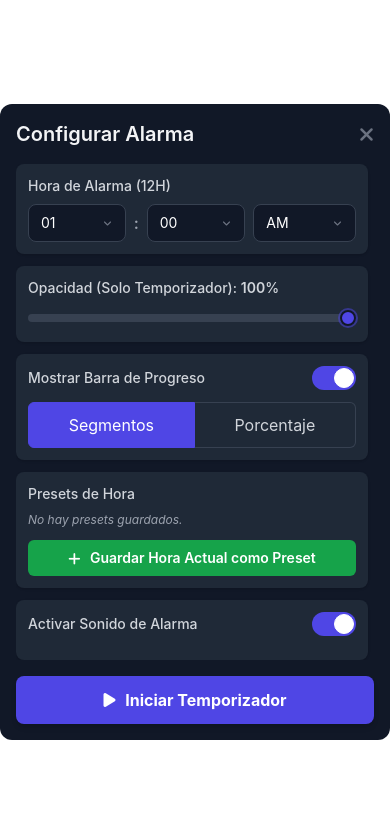
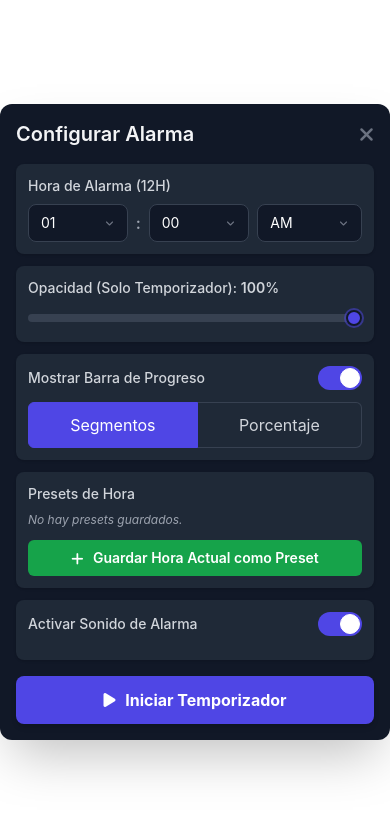
Before and after one commit to johannruiz/kronos, an Electron app: page index.html in a window 390 px wide. Drawn offline with nearby package versions, Linux system fonts and the light colour scheme; no server answers.

Commit message:
Revert "Window shadow removed, main window responsiveness improvements"
This reverts commit fb7c48b0c4a730957a329b0efcf53c30905177af.

```diff
--- a/index.html
+++ b/index.html
@@ -110,7 +110,6 @@
             width: 100%; height: 100%; overflow: auto;
             background-color: rgba(0,0,0,0.7);
             align-items: center; justify-content: center;
-            -webkit-app-region: no-drag; /* Asegura que el modal no sea arrastrable */
         }
         .modal-content {
             background-color: #1f2937; color: white;
@@ -120,8 +119,6 @@
         }
         .modal-button {
             background-color: #4f46e5; color: white;
-            display: inline-block; /* Asegurar comportamiento inline-block */
-            position: relative;    /* Para establecer un contexto de apilamiento */
             padding: 12px 24px; border: none;
             border-radius: 0.5rem; cursor: pointer; margin-top: 20px;
             transition: background-color 0.2s ease-in-out;
@@ -256,35 +253,18 @@
             border-radius: 10px;
             border: 2px solid #222b38; /* Crea un efecto de padding alrededor del thumb */
         }
-        /* Styles for the new scrollable settings area */
-        #scrollableSettingsArea {
-            scrollbar-width: thin; /* Firefox */
-            scrollbar-color: #4A5568 #2D3748; /* Firefox: color del thumb y del track */
-        }
-        #scrollableSettingsArea::-webkit-scrollbar {
-            width: 8px;
-        }
-        #scrollableSettingsArea::-webkit-scrollbar-track {
-            background: #1f2937; /* Slightly different from presetsListContainer for distinction or match body */
-            border-radius: 10px;
-        }
-        #scrollableSettingsArea::-webkit-scrollbar-thumb {
-            background-color: #4A5568;
-            border-radius: 10px;
-            border: 2px solid #1f2937;
-        }
     </style>
 </head>
 <body class="bg-transparent text-white min-h-screen flex items-center justify-center transition-all duration-300">
 
-    <div id="setupView" class="draggable p-4 sm:p-6 md:p-8 bg-gray-900 rounded-xl w-full max-w-md space-y-4 sm:space-y-6 flex flex-col" style="height: 100%; max-height: 780px;">
-        <div class="flex justify-between items-center flex-shrink-0">
+    <div id="setupView" class="draggable p-4 sm:p-6 md:p-8 bg-gray-900 rounded-xl shadow-2xl w-full max-w-md space-y-4 sm:space-y-6">
+        <div class="flex justify-between items-center">
             <h1 class="text-xl sm:text-2xl font-semibold text-gray-100">Configurar Alarma</h1>
             <button id="closeAppBtn" title="Cerrar Aplicación" aria-label="Cerrar Aplicación" class="no-drag text-gray-500 hover:text-gray-300 transition-colors">
                 <i class="fas fa-times fa-lg" aria-hidden="true"></i>
             </button>
         </div>
-        <div id="scrollableSettingsArea" class="flex-grow overflow-y-auto space-y-3 sm:space-y-5 pr-1.5">
+        <div class="space-y-3 sm:space-y-5">
             <div class="p-3 sm:p-5 bg-gray-800 rounded-lg shadow">
                 <label for="alarmHour" class="block text-sm font-medium text-gray-300 mb-2 no-drag">Hora de Alarma (12H)</label>
                 <div class="flex space-x-2 items-center">
@@ -343,7 +323,7 @@
                 </label>
             </div>
         </div>
-        <button id="startTimerBtn" class="flex-shrink-0 no-drag w-full bg-indigo-600 hover:bg-indigo-700 text-white font-bold py-3 px-4 rounded-lg transition-colors text-base shadow-md hover:shadow-lg focus:outline-none focus:ring-2 focus:ring-indigo-500 focus:ring-opacity-50">
+        <button id="startTimerBtn" class="no-drag w-full bg-indigo-600 hover:bg-indigo-700 text-white font-bold py-3 px-4 rounded-lg transition-colors text-base shadow-md hover:shadow-lg focus:outline-none focus:ring-2 focus:ring-indigo-500 focus:ring-opacity-50">
             <i class="fas fa-play mr-1.5" aria-hidden="true"></i> Iniciar Temporizador
         </button>
     </div>
```
